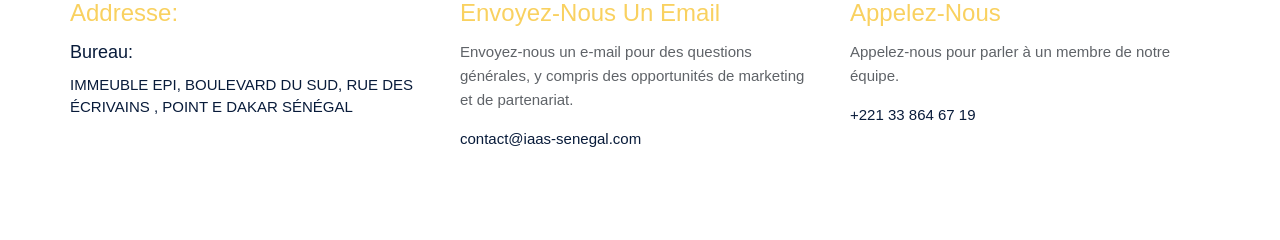
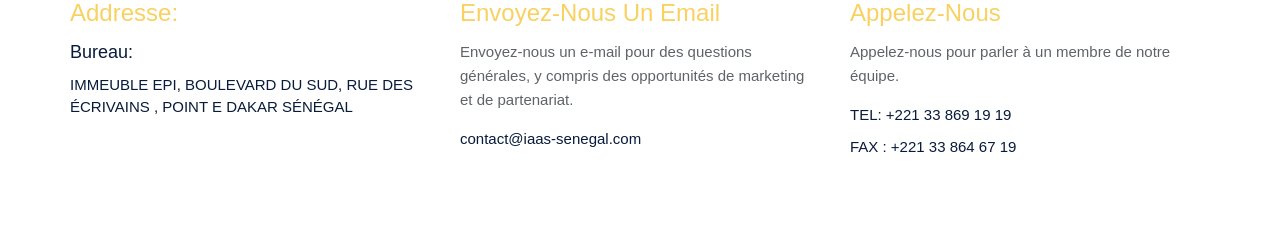
Before and after one commit to capinho/iaas-senegal, a Django app: page /contact/ in a window 1280 px wide. Shown: the part 1493-1733 px from the top of the page. Run offline with Django 3.2, Linux system fonts and the light colour scheme; some libraries are stand-ins or nearby versions.

Commit message:
bug correction2

```diff
--- a/website/templates/about-our-company.html
+++ b/website/templates/about-our-company.html
@@ -46,7 +46,7 @@
               <div class="d-none d-md-flex align-items-center mr-3"> <i class="flaticon-phone"></i>
                 <div>
                   <h6>Appelez-nous</h6>
-                  <a href="tel:+221338646719"> +221338646719</a>
+                  <a href="tel:+221338691919"> +221338691919</a>
                 </div>
               </div>
               <div class="d-none d-lg-flex align-items-center"> <i class="flaticon-24-hours"></i>
--- a/website/templates/assistance-technique-et-comptable.html
+++ b/website/templates/assistance-technique-et-comptable.html
@@ -45,7 +45,7 @@
               <div class="d-none d-md-flex align-items-center mr-3"> <i class="flaticon-phone"></i>
                 <div>
                   <h6>Appelez-nous</h6>
-                  <a href="tel:+221338646719"> +221338646719</a>
+                  <a href="tel:+221338691919"> +221338691919</a>
                 </div>
               </div>
               <div class="d-none d-lg-flex align-items-center"> <i class="flaticon-24-hours"></i>
--- a/website/templates/audit-services.html
+++ b/website/templates/audit-services.html
@@ -44,7 +44,7 @@
               <div class="d-none d-md-flex align-items-center mr-3"> <i class="flaticon-phone"></i>
                 <div>
                   <h6>Appelez-nous</h6>
-                  <a href="tel:+221338646719"> +221338646719</a>
+                  <a href="tel:+221338691919"> +221338691919</a>
                 </div>
               </div>
               <div class="d-none d-lg-flex align-items-center"> <i class="flaticon-24-hours"></i>
--- a/website/templates/base.html
+++ b/website/templates/base.html
@@ -106,8 +106,9 @@
                 </li>
                 <li><i class="flaticon-email"></i>  <a href="mailto:contact@iaas-senegal.com">contact@iaas-senegal.com</a>
                 </li>
-                <li><i class="flaticon-phone"></i>  <a href="tel:+221338646719">+221 33 864 67 19</a>
+                <li><i class="flaticon-phone"></i>Tel: <a href="tel:+221338691919">+221 33 869 19 19</a>
                 </li>
+                <li><i class="flaticon-fax"></i>FAX: <a href="tel:+221338646719">+221 33 864 67 19</a></li>
               </ul>
             </div>
           </div>
--- a/website/templates/contact.html
+++ b/website/templates/contact.html
@@ -230,7 +230,8 @@
         <div class="contact-media"> <i class="flaticon-phone"></i>
           <h4 class="text-theme">Appelez-nous</h4>
           <p class="mb-3">Appelez-nous pour parler à un membre de notre équipe.</p>
-          <a href="tel:+221338646719">+221 33 864 67 19</a>
+          <a href="tel:+221338691919">TEL: +221 33 869 19 19</a>
+          <a href="#">FAX : +221 33 864 67 19</a>
         </div>
       </div>
     </div>
--- a/website/templates/digital-advisory-services.html
+++ b/website/templates/digital-advisory-services.html
@@ -127,7 +127,7 @@
       <div class="col-lg-8 col-md-12">
         <h2 class="title mb-3">Digital Advisory Services</h2>
         <p class="mb-0">Nos offres sur le Digital Advisory Services sont orientées pour représenter une grande force de compétitivité pour votre compagnie.</p>
-        <img class="img-fluid w-100 rounded box-shadow my-4" src="{% static 'website/images/services/large/05.jpg' %} " alt="">
+        <img class="img-fluid w-100 rounded box-shadow my-4" src="{% static 'website/images/bg/02.jpg' %} " alt="">
         <p>Nous mettons tout notre savoir-faire à contribution au travers des offres que nous vous proposons et qui se déclinent autour des axes suivants :</p>
         <p class="mb-0">Gouvernance et performance de la fonction SI : diagnostic et réalisation de schémas directeurs SI, expression des besoins et aide au choix d’outils, assistance à maitrise d’ouvrage, gestion du changement, pilotage de projets complexes, optimisation de l’efficacité de la fonction SI (pilotage de la performance, réorganisation de la DSI, réalisation de la cartographie du SI,…)
               Gestion des risques liés aux SI : audit des risques liés aux SI, sécurisation des SI, mise en place d’un cadre de lutte contre la cybercriminalité
--- a/website/templates/home.html
+++ b/website/templates/home.html
@@ -343,7 +343,6 @@
                 <div class="testimonial-quote"><i class="fas fa-quote-left"></i>
                 </div>
                 <p class="text-white">
-                  Nous vous souhaitons la bienvenue au portail internet de IAAS.
                   L'industrie des assurances est un pilier essentiel dans l'émergence économique des pays en général et plus particulièrement nos pays de l'Afrique.
                   Le secteur des assurances accompagne les investisseurs dans la protection de leurs actifs et participe à bonifier les épargnes de la population.
                   La marge de progression du secteur sur notre continent est remarquablement importante, compte tenu du faible taux de pénétration actuel.
--- a/website/templates/human-capital-advisory-services.html
+++ b/website/templates/human-capital-advisory-services.html
@@ -128,10 +128,6 @@
         <h2 class="title mb-3">Human Capital Advisory Services</h2>
         <img class="img-fluid w-100 rounded box-shadow my-4" src="{% static 'website/images/services/large/humancapital.jpeg' %} " alt="">
         <p>Nous disposons d'une large expérience en matière de formation et d'accompagnement des compagnies d'assurance, que ce soit des modules ponctuels ou suivant un plan de formation sur une période prédéfinie.</p>
-        <p class="mb-0">Gouvernance et performance de la fonction SI : diagnostic et réalisation de schémas directeurs SI, expression des besoins et aide au choix d’outils, assistance à maitrise d’ouvrage, gestion du changement, pilotage de projets complexes, optimisation de l’efficacité de la fonction SI (pilotage de la performance, réorganisation de la DSI, réalisation de la cartographie du SI,…)
-              Gestion des risques liés aux SI : audit des risques liés aux SI, sécurisation des SI, mise en place d’un cadre de lutte contre la cybercriminalité
-              Data analysis et Big Data : déploiement de stratégie de gestion des données, cadrage de dispositifs de pilotage de données, mise en place de dispositifs de contrôle en continu, travaux d’analyse de données en appui aux auditeurs externes et internes, formation et accompagnement.
-        </p>
 
         <div class="row align-items-center mt-5">
           <div class="col-sm-6 md-mt-5">
```
Also changed, not shown: 1 other file.
